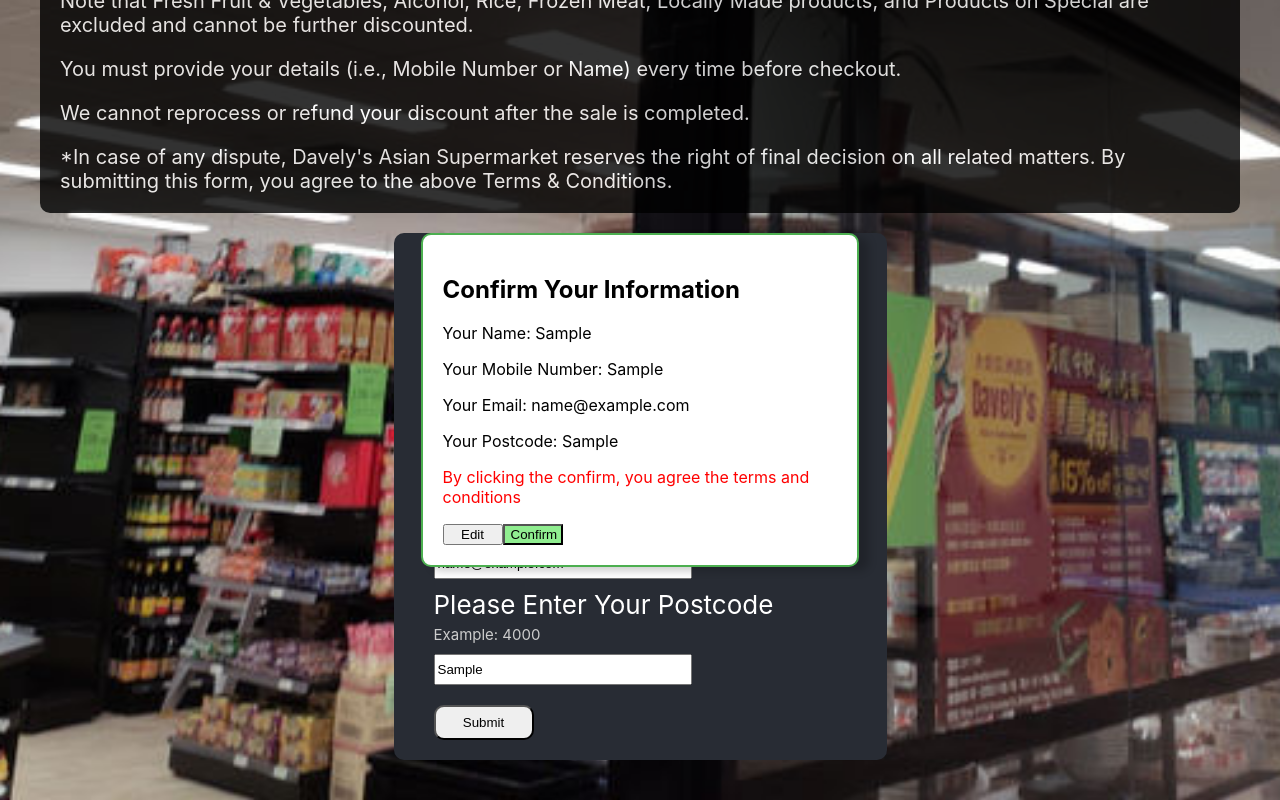
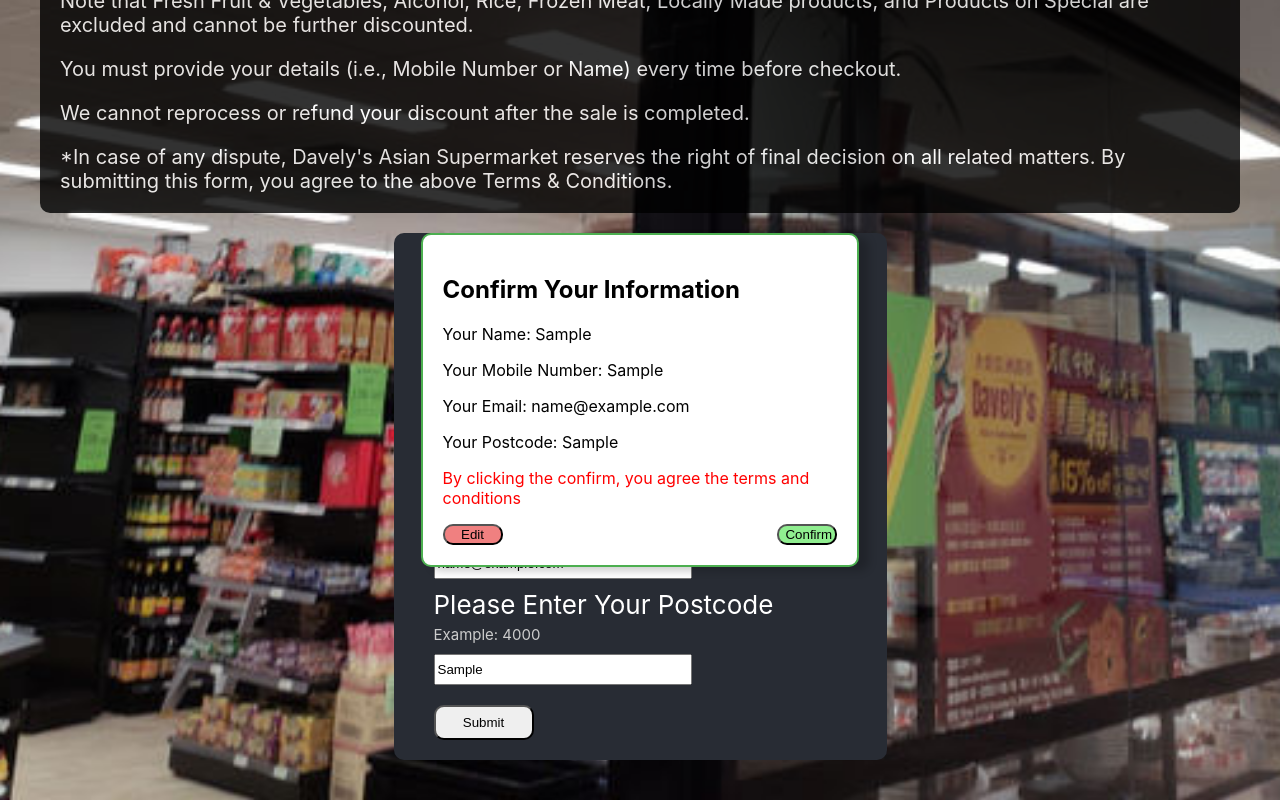
Before and after one commit to fanbing1003/Member-Ship-Sign-Up, a React (Create React App) app: page / in a window 1280 px wide. Both pictures are taken after typing "Sample", "Sample", "name@example.com", "Sample" into the empty fields and a click on the button "Submit". Shown: the part 725-1525 px from the top of the page. Built offline with nearby package versions, Linux system fonts and the light colour scheme.

Commit message:
Alignment

```diff
--- a/src/App.js
+++ b/src/App.js
@@ -191,20 +191,44 @@ function App() {
               <p style={{ color: "red" }}>
                 By clicking the confirm, you agree the terms and conditions
               </p>
+              <h1
+                style={{
+                  display: "flex",
+                  justifyContent: "space-between",
+                  alignItems: "center",
+                  margin: 0,
+
+                }}
+              >
                 <button
                   onClick={() => setShowPop(false)}
-                style={{ width: "60px" }}
+                  style={{
+                    width: "60px",
+                    backgroundColor: "lightcoral",
+                    borderRadius: "10px",
+                  }}
                 >
                   Edit
                 </button>
                 <button
                   onClick={() =>
-                  confirmInformation(name, mobile, email, postcode, setShowPop)
+                    confirmInformation(
+                      name,
+                      mobile,
+                      email,
+                      postcode,
+                      setShowPop
+                    )
                   }
-                style={{ width: "60px", backgroundColor: "lightgreen" }}
+                  style={{
+                    width: "60px",
+                    backgroundColor: "lightgreen",
+                    borderRadius: "10px",
+                  }}
                 >
                   Confirm
                 </button>
+              </h1>
             </div>
           </Popup>
         </div>
```
Lines whose indentation alone changed are shown as unchanged.
